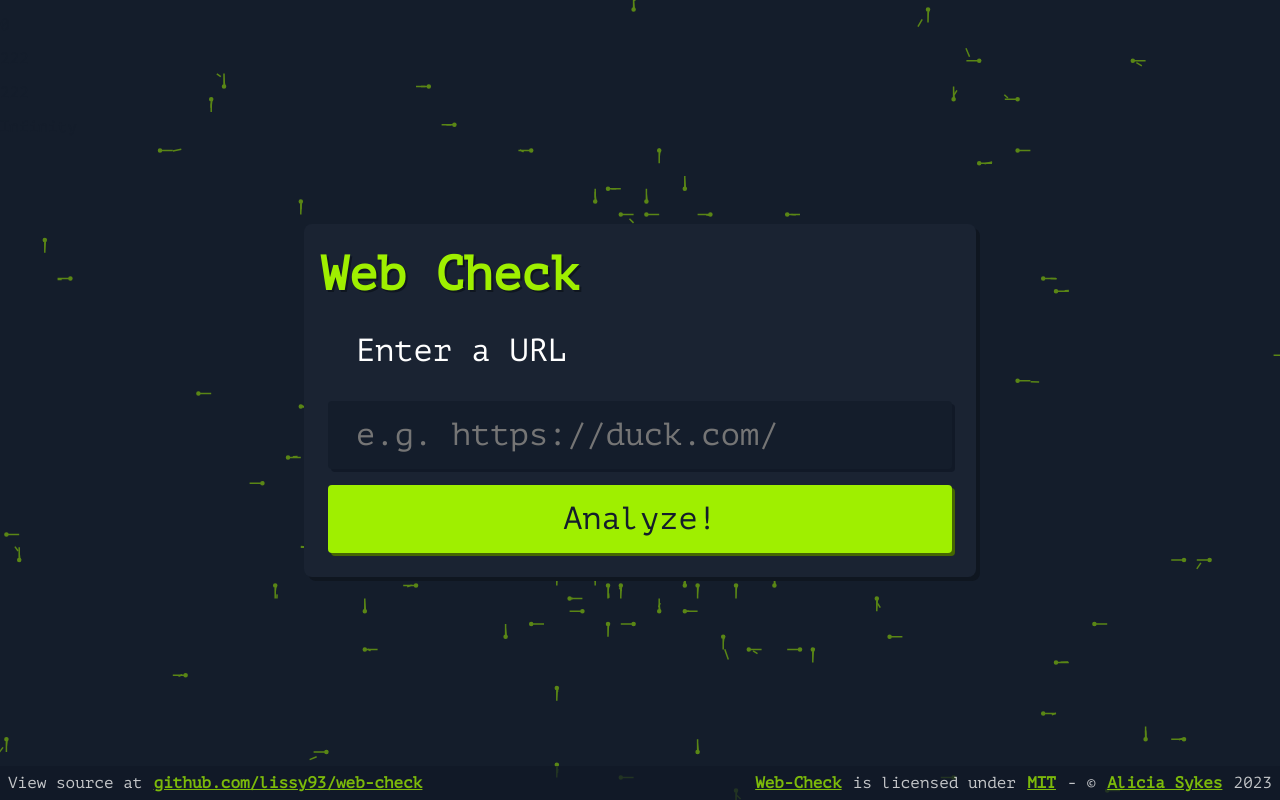
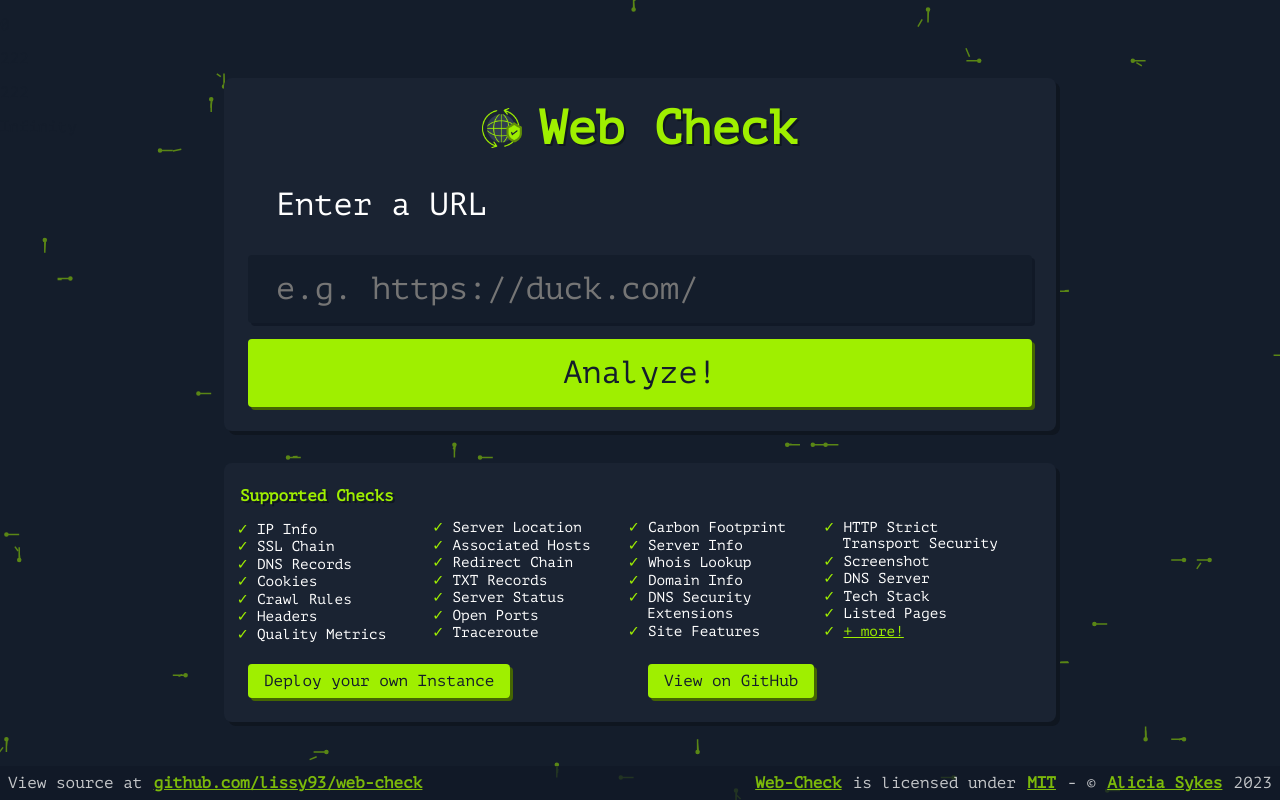
Before and after one commit to player29879/web-check, a React (Create React App) app: page / in a window 1280 px wide. Built offline with nearby package versions, Linux system fonts and the light colour scheme; no server answers.

Commit message:
Re-does homepage

```diff
--- a/src/components/Form/Heading.tsx
+++ b/src/components/Form/Heading.tsx
@@ -6,7 +6,7 @@
   as?: 'h1' | 'h2' | 'h3' | 'h4' | 'p';
   align?: 'left' | 'center' | 'right';
   color?: string;
-  size?: 'xSmall' | 'small' | 'medium' | 'large';
+  size?: 'xSmall' | 'small' | 'medium' | 'large' | 'xLarge';
   inline?: boolean;
   children: React.ReactNode;
   id?: string;
@@ -33,13 +33,14 @@
       case 'small': return `font-size: ${TextSizes.small};`;
       case 'medium': return `font-size: ${TextSizes.large};`;
       case 'large': return `font-size: ${TextSizes.xLarge};`;
+      case 'xLarge': return `font-size: ${TextSizes.xLarge};`;
     }
   }};
   ${props => {
     switch (props.align) {
       case 'left': return 'text-align: left;';
       case 'right': return 'text-align: right;';
-      case 'center': return 'text-align: center;';
+      case 'center': return 'text-align: center; justify-content: center;';
     }
   }};
   ${props => props.color ? `color: ${props.color};` : '' }
--- a/src/pages/Home.tsx
+++ b/src/pages/Home.tsx
@@ -5,19 +5,25 @@
 import Heading from 'components/Form/Heading';
 import Input from 'components/Form/Input'
 import Button from 'components/Form/Button';
+import { StyledCard } from 'components/Form/Card';
 import Footer from 'components/misc/Footer';
 import FancyBackground from 'components/misc/FancyBackground';
 
+import docs from 'utils/docs';
 import colors from 'styles/colors';
 import { determineAddressType } from 'utils/address-type-checker';
 
 const HomeContainer = styled.section`
   display: flex;
-  flex-direction: row;
+  flex-direction: column;
   justify-content: center;
   align-items: center;
   height: 100%;
   font-family: 'PTMono';
+  padding: 0 1rem;
+  footer {
+    z-index: 1;
+  }
 `;
 
 const UserInputMain = styled.form`
@@ -26,9 +32,10 @@
   border-radius: 8px;
   padding: 1rem;
   z-index: 5;
-  min-height: 25vh;
-  min-width: 50vw;
   margin: 1rem;
+  width: calc(100% - 2rem);
+  max-width: 50rem;
+  z-index: 2;
 `;
 
 const FindIpButton = styled.a`
@@ -43,6 +50,40 @@
 const ErrorMessage = styled.p`
   color: ${colors.danger};
   margin: 0.5rem;
+`;
+
+const SiteFeaturesWrapper = styled(StyledCard)`
+  margin: 1rem;
+  width: calc(100% - 2rem);
+  max-width: 50rem;
+  z-index: 2;
+  .links {
+    display: flex;
+    justify-content: center;
+    a {
+      width: 100%;
+    }
+  }
+  ul {
+    -webkit-column-width: 150px;
+    -moz-column-width: 150px;
+    column-width: 150px;
+    list-style: none;
+    padding: 0 1rem;
+    font-size: 0.9rem;
+    li {
+      margin: 0.1rem 0;
+      text-indent: -1.2rem;
+    }
+    li:before {
+      content: '✓';
+      color: ${colors.primary};
+      margin-right: 0.5rem;
+    }
+  }
+  a {
+    color: ${colors.primary};
+  }
 `;
 
 const Home = (): JSX.Element => {
@@ -106,7 +147,10 @@
     <HomeContainer>
       <FancyBackground />
       <UserInputMain onSubmit={formSubmitEvent}>
-        <Heading as="h1" size="large" align="center" color={colors.primary}>Web Check</Heading>
+        <Heading as="h1" size="xLarge" align="center" color={colors.primary}>
+          <img width="64" src="/web-check.png" alt="Web Check Icon" />
+          Web Check
+        </Heading>
         <Input
           id="user-input"
           value={userInput}
@@ -121,6 +165,19 @@
         { errorMsg && <ErrorMessage>{errorMsg}</ErrorMessage>}
         <Button styles="width: calc(100% - 1rem);" size="large" onClick={submit}>Analyze!</Button>
       </UserInputMain>
+      <SiteFeaturesWrapper>
+        <div className="features">
+          <Heading as="h2" size="small" color={colors.primary}>Supported Checks</Heading>
+          <ul>
+            {docs.map((doc, index) => (<li key={index}>{doc.title}</li>))}
+            <li><a href="/about">+ more!</a></li>
+          </ul>
+        </div>
+        <div className="links">
+          <a href="https://app.netlify.com/start/deploy?repository=https://github.com/lissy93/web-check"><Button>Deploy your own Instance</Button></a>
+          <a href="https://github.com/lissy93/web-check"><Button>View on GitHub</Button></a>
+        </div>
+      </SiteFeaturesWrapper>
       <Footer isFixed={true} />
     </HomeContainer>
   );
--- a/src/styles/typography.ts
+++ b/src/styles/typography.ts
@@ -5,6 +5,7 @@
   medium: '1.5rem',
   large: '2rem',
   xLarge: '3rem',
+  xxLarge: '4rem',
 };
 
 export const TextReset = `
--- a/src/utils/docs.ts
+++ b/src/utils/docs.ts
@@ -10,7 +10,7 @@
 const docs: Doc[] = [
   {
     id: "get-ip",
-    title: "IP Address",
+    title: "IP Info",
     description:
       "The IP Address task involves mapping the user provided URL to its corresponding IP address through a process known as Domain Name System (DNS) resolution. An IP address is a unique identifier given to every device on the Internet, and when paired with a domain name, it allows for accurate routing of online requests and responses.",
     use: "Identifying the IP address of a domain can be incredibly valuable for OSINT purposes. This information can aid in creating a detailed map of a target's network infrastructure, pinpointing the physical location of a server, identifying the hosting service, and even discovering other domains that are hosted on the same IP address. In cybersecurity, it's also useful for tracking the sources of attacks or malicious activities.",
@@ -23,7 +23,7 @@
   },
   {
     id: "ssl",
-    title: "SSL",
+    title: "SSL Chain",
     description:
       "The SSL task involves checking if the site has a valid Secure Sockets Layer (SSL) certificate. SSL is a protocol for establishing authenticated and encrypted links between networked computers. It's commonly used for securing communications over the internet, such as web browsing sessions, email transmissions, and more. In this task, we reach out to the server and initiate a SSL handshake. If successful, we gather details about the SSL certificate presented by the server.",
     use: "SSL certificates not only provide the assurance that data transmission to and from the website is secure, but they also provide valuable OSINT data. Information from an SSL certificate can include the issuing authority, the domain name, its validity period, and sometimes even organization details. This can be useful for verifying the authenticity of a website, understanding its security setup, or even for discovering associated subdomains or other services.",
@@ -93,7 +93,7 @@
   },
   {
     id: "quality",
-    title: "Quality Report",
+    title: "Quality Metrics",
     description:
       "The Headers task involves extracting and interpreting the HTTP headers sent by the target website during the request-response cycle. HTTP headers are key-value pairs sent at the start of an HTTP response, or before the actual data. Headers contain important directives for how to handle the data being transferred, including cache policies, content types, encoding, server information, security policies, and more.",
     use: "Analyzing HTTP headers can provide significant insights in an OSINT investigation. Headers can reveal specific server configurations, chosen technologies, caching directives, and various security settings. This information can help to determine a website's underlying technology stack, server-side security measures, potential vulnerabilities, and general operational practices.",
@@ -121,7 +121,7 @@
   },
   {
     id: "hosts",
-    title: "Associated Domains and Hostnames",
+    title: "Associated Hosts",
     description:
       "This task involves identifying and listing all domains and subdomains (hostnames) that are associated with the website's primary domain. This process often involves DNS enumeration to discover any linked domains and hostnames.",
     use: "In OSINT investigations, understanding the full scope of a target's web presence is critical. Associated domains could lead to uncovering related projects, backup sites, development/test sites, or services linked to the main site. These can sometimes provide additional information or potential security vulnerabilities. A comprehensive list of associated domains and hostnames can also give an overview of the organization's structure and online footprint.",
@@ -275,7 +275,7 @@
   },
   {
     id: "features",
-    title: "Features",
+    title: "Site Features",
     description: 'Checks which core features are present on a site. If a feature as marked as dead, that means it\'s not being actively used at load time',
     use: "This is useful to understand what a site is capable of, and what technologies to look for",
     resources: [],
@@ -332,7 +332,7 @@
   },
   {
     id: 'sitemap',
-    title: 'Sitemap',
+    title: 'Listed Pages',
     description: 'This job finds and parses a site\'s listed sitemap. This file lists public sub-pages on the site, which the author wishes to be crawled by search engines. Sitemaps help with SEO, but are also useful for seeing all a sites public content at a glance.',
     use: 'Understand the structure of a site\'s public-facing content, and for site-owners, check that you\'re site\'s sitemap is accessible, parsable and contains everything you wish it to.',
     resources: [
```
